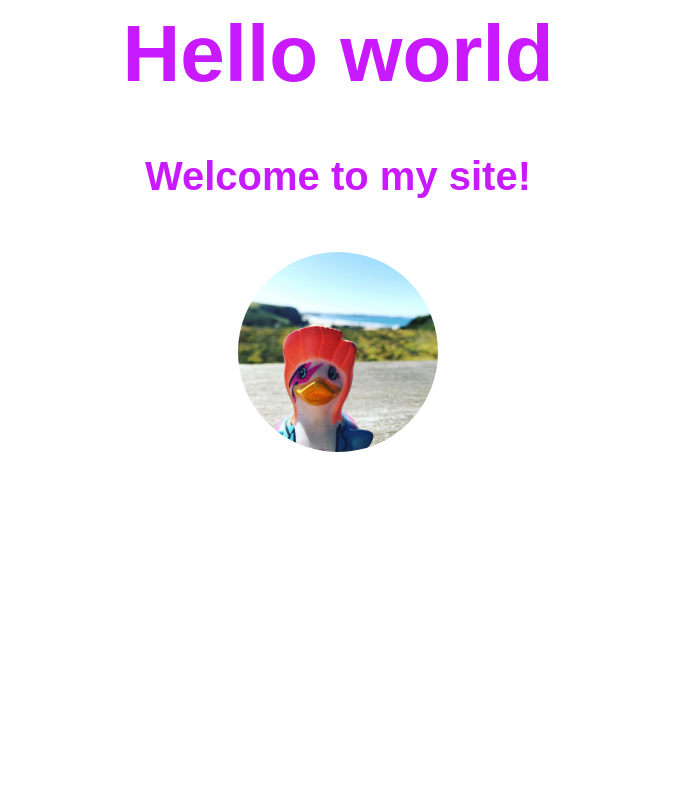
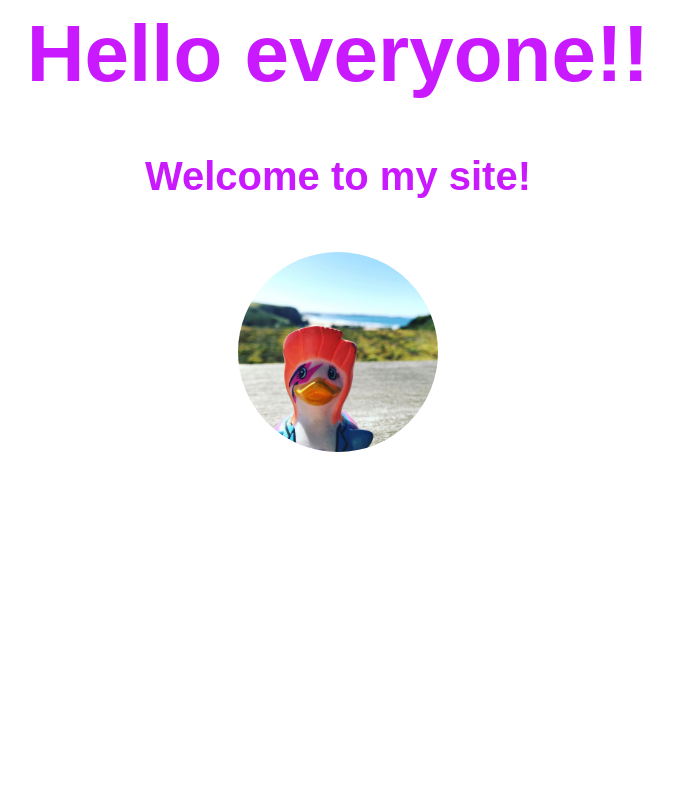
Before and after one commit to AnnaPettit/beginners-week-one-master, a plain HTML site: page index.html in a window 1280 px wide. Shown: the top 800 px of the page, without its empty margins (310-983 px from the left). Drawn offline with Linux system fonts and the light colour scheme.

Commit message:
Changed world to everyone !!

```diff
--- a/index.html
+++ b/index.html
@@ -5,7 +5,7 @@
   </head>
   <body>
 <div>
-  <h1> Hello world </h1>
+  <h1> Hello everyone!! </h1>
 
   <h2> Welcome to my site! </h2>
 
```
